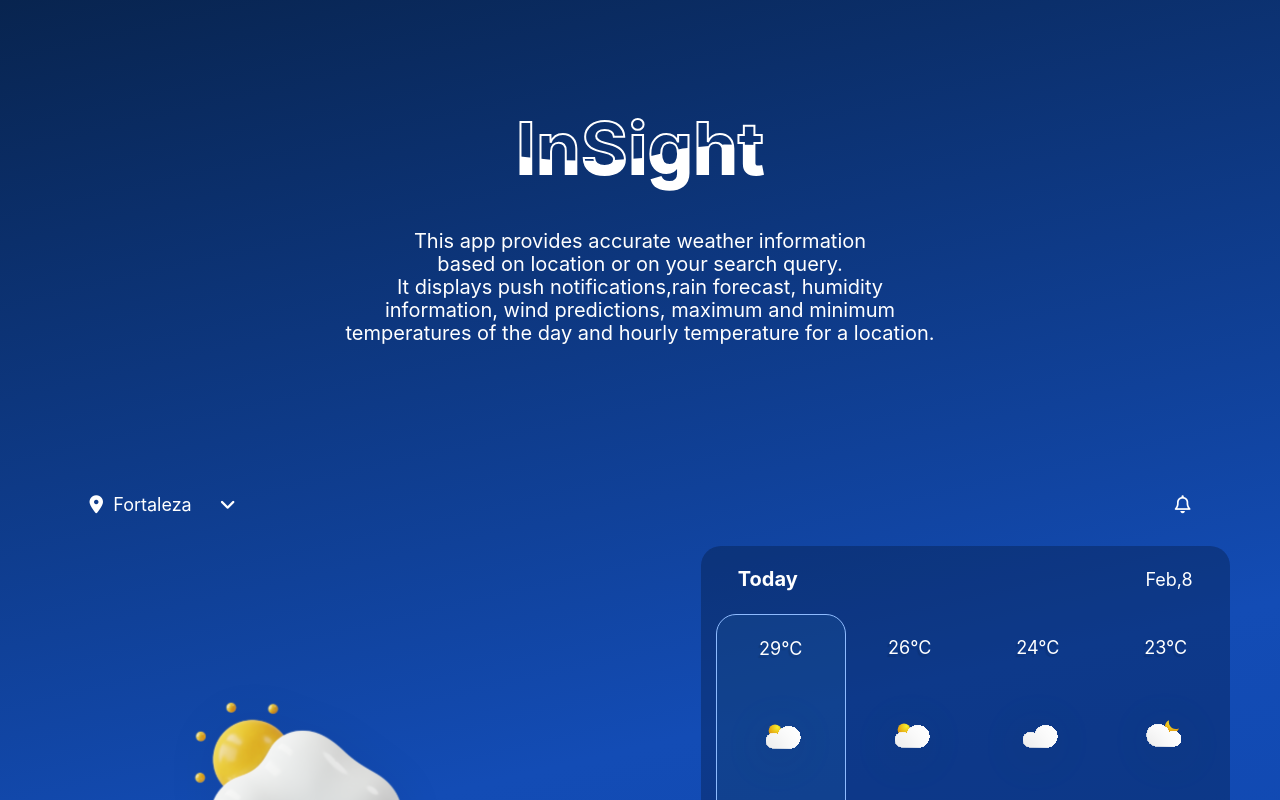
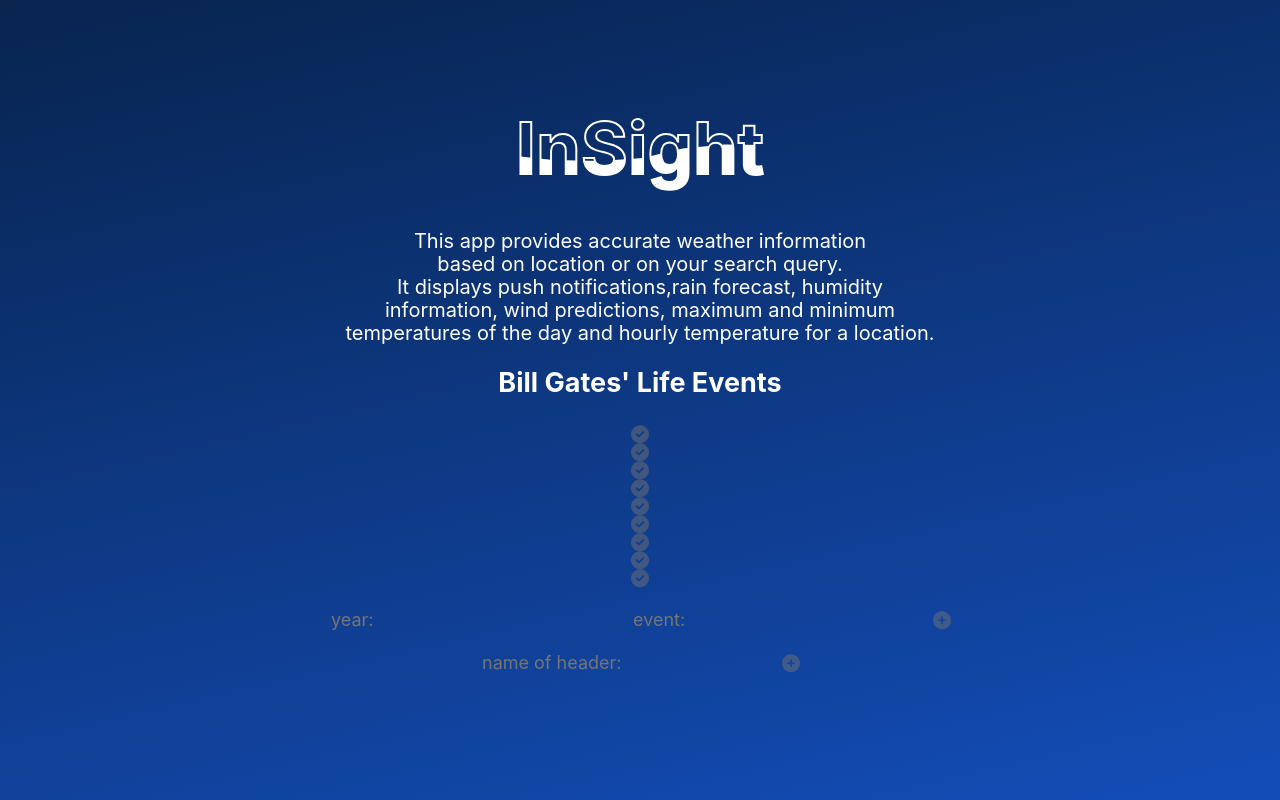
Before and after one commit to elisdance/InSight, a React (Create React App) app: page / in a window 1280 px wide. Shown: the top 800 px of the page. Built offline with nearby package versions, Linux system fonts and the light colour scheme; a web font is replaced by a local one.

Commit message:
third-homework

```diff
--- /dev/null
+++ b/src/components/Biography.jsx
@@ -0,0 +1,137 @@
+import React, { Component } from 'react';
+import './sass/biography.scss';
+
+class Biography extends Component {
+  constructor() {
+    super();
+    this.state = {
+      headers: [],
+      data: [
+        { id: 1, year: 1955, event: 'Year of birth' },
+        { id: 2, year: 1975, event: 'Founded Microsoft' },
+        { id: 3, year: 1986, event: 'Becoming billionare' },
+        { id: 4, year: 1994, event: 'Global health programs' },
+        { id: 5, year: 1994, event: 'Getting married' },
+        { id: 6, year: 1999, event: 'Learning Foundation' },
+        { id: 7, year: 2017, event: '"Smart city" in Arizona' },
+        { id: 8, year: 2014, event: 'Charitable work' },
+        { id: 9, year: 2012, event: 'Universal flu vaccine' }
+      ],
+      next_id: 10,
+      sortBy: null,
+    };
+    this.inputYear = React.createRef();
+    this.inputEvent = React.createRef();
+    this.inputHeader = React.createRef();
+    this.inputValue = React.createRef();
+  }
+
+  handleSort = (key) => {
+    const data = this.state.data.sort((a, b) => {
+      if (a[key] < b[key]) {
+        return -1;
+      }
+      else if (a[key] > b[key]) {
+        return 1;
+      }
+    });
+    return (
+      this.setState({
+        data,
+        sortBy: key,
+      }))
+  };
+
+  bubbleSort = (key) => {
+    const data = this.state.data;
+    for (let i = 0; i < data.length; i++) {
+      for (let j = 0; j < data.length - i - 1; j++) {
+        if (data[j][key] > data[j + 1][key]) {
+          let temp = data[j];
+          data[j] = data[j + 1];
+          data[j + 1] = temp;
+        }
+      }
+    }
+    this.setState({ data: data });
+  }
+
+  addData = () => {
+    const newData = {
+      id: this.state.next_id,
+      year: parseInt(this.inputYear.current.value),
+      event: this.inputEvent.current.value
+    }
+    const updatedData = [...this.state.data, newData];
+    this.setState({ data: updatedData });
+    this.setState({ next_id: this.state.next_id + 1 });
+    this.inputYear.current.value = '';
+    this.inputEvent.current.value = '';
+  }
+
+  deleteData = id => {
+    const data = this.state.data.filter((item) => item.id !== id);
+    this.setState({ data: data });
+  }
+  addHeader = (key) => {
+    const newHeader = this.inputHeader.current.value;
+    const updatedHeaders = [...this.state.headers, newHeader]
+    this.inputHeader.current.value = '';
+    const data = this.state.data;
+    for (let i = 0; i < data.length; i++) {
+      data[i][key] = '';
+    }
+    this.setState({ headers: updatedHeaders, data: data })
+  }
+  deleteHeader = (id) => {
+    const headers = this.state.headers.filter((item, index) => index !== id);
+    this.setState({ headers: headers });
+  }
+  addToObject = () => {
+    const value = this.inputItemValue.current.value;
+    const updatedObject = [...this.state.data, value];
+    this.inputValue.current.value = '';
+    this.setState({ data: updatedObject });
+  };
+  render() {
+    const { data, headers } = this.state;
+    return (
+      <div className='block'>
+        <h2>Bill Gates' Life Events</h2>
+        <table>
+          <thead>
+            <tr>
+              {headers.map((header, index) => (
+                <th key={index} onClick={() => this.handleSort(header)} className="flex"><span>{header}</span><i className="fa-solid fa-trash grey" onClick={() => this.deleteHeader(index)}></i></th>
+              ))}
+
+            </tr>
+          </thead>
+          <tbody>
+            {data.map((bio) => (
+              <tr key={bio.id} >
+                {headers.map((header) => (
+                  <td><input type="text" ref={this.inputValue} value={bio[header]} />
+                    <i class="fa-solid fa-trash grey" onClick={() => this.deleteData(bio.id)}></i></td>
+                ))}
+                <i class="fa-solid fa-circle-check grey" key={headers.id} onClick={() => this.addToObject()}></i>
+              </tr>
+            ))}
+          </tbody>
+        </table>
+        <div className='flex margin'>
+          <input type="text" ref={this.inputYear} placeholder="year:" />
+          <input type="text" ref={this.inputEvent} placeholder="event:" />
+          <i class="fa-solid fa-circle-plus grey" onClick={this.addData}></i>
+        </div>
+        <div className='flex margin'>
+          <input type="text" ref={this.inputHeader} placeholder="name of header:" />
+          <i class="fa-solid fa-circle-plus grey" onClick={this.addHeader}></i>
+
+        </div>
+      </div>
+    )
+  }
+}
+
+export default Biography
--- a/src/components/Main.jsx
+++ b/src/components/Main.jsx
@@ -1,4 +1,5 @@
 import React, { Component } from 'react';
+import Biography from './Biography';
 
 import './sass/_base.scss';
 import './sass/_layout.scss';
@@ -84,6 +85,7 @@
               temperatures of the day and hourly temperature for a location.
             </div>
           </div>
+          <Biography/>
           <div className="menu">
             <div className="dropdown__menu">
               <a href='/' className='city'><i className="fa-solid fa-location-dot"></i>&nbsp; Fortaleza &emsp; <i className="fa-solid fa-angle-down"></i></a>
--- /dev/null
+++ b/src/components/sass/biography.scss
@@ -0,0 +1,40 @@
+.block {
+  text-align: center;
+}
+.flex {
+  display: flex;
+  gap: 10px;
+  justify-content: center;
+  align-items: center;
+}
+table {
+  margin-left:auto;
+  margin-right:auto;
+}
+.margin {
+  margin-top: 20px;
+  margin-bottom: 10px;
+}
+input {
+  background: none;
+  border:none;
+  color: white;
+}
+input:focus {
+  outline: none;
+}
+.grey {
+  color: rgba(114, 113, 113, 0.5);
+}
+.grey:hover {
+  color: rgba(85, 84, 84, 0.884);
+  transition: all 0.3s ease-out;
+}
+tr {
+  display: flex;
+  justify-content: center;
+  align-items: center;
+}
+th, td {
+  padding: 15px;
+}
```
